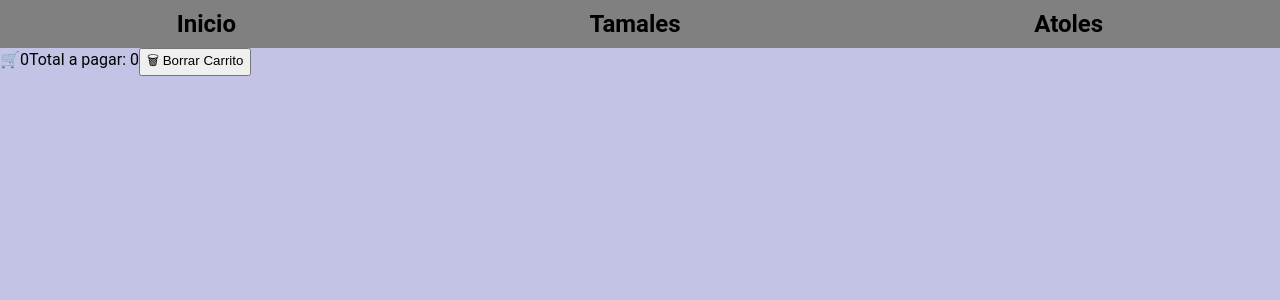
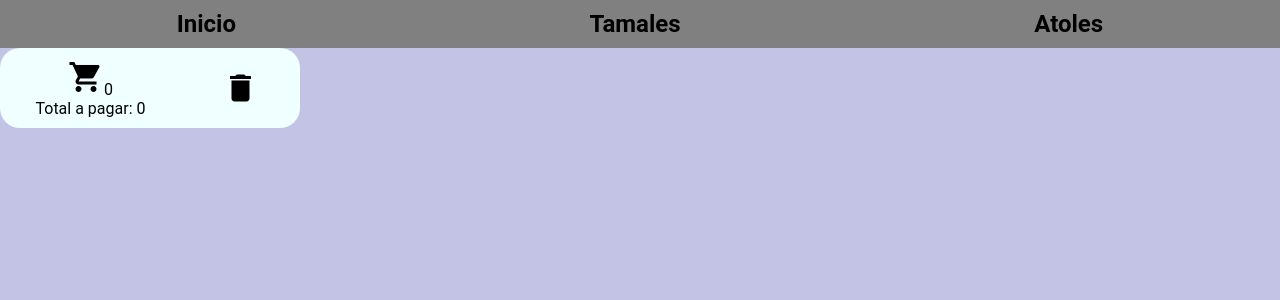
Before and after one commit to IsraeliPS/react-shop, a React (Create React App) app: page /atoles in a window 1280 px wide. Shown: the top 300 px of the page. Built offline with nearby package versions, Linux system fonts and the light colour scheme; no server answers.

Commit message:
terminado carrito de atoles

```diff
--- a/public/index.html
+++ b/public/index.html
@@ -3,6 +3,9 @@
   <head>
     <meta charset="utf-8" />
     <link rel="icon" href="%PUBLIC_URL%/favicon.ico" />
+    <link href="https://fonts.googleapis.com/icon?family=Material+Icons"
+      rel="stylesheet">
+
     <meta name="viewport" content="width=device-width, initial-scale=1" />
     <meta name="theme-color" content="#000000" />
     <meta
--- a/src/App.js
+++ b/src/App.js
@@ -60,7 +60,7 @@ function App() {
         <Link to="/tamales">Tamales</Link>
         <Link to="/atoles">Atoles</Link>
       </nav>
-      <ShoppingCar emptyCart={emptyCart} cartItems={cartItems} />
+      <ShoppingCar style={{display:"flex", justifyContent:"rigth"}} emptyCart={emptyCart} cartItems={cartItems} />
       <Routes>
         <Route path="/" element={<Index />} />
         <Route
--- a/src/Components/ShoppingCar/ShoppingCar.jsx
+++ b/src/Components/ShoppingCar/ShoppingCar.jsx
@@ -1,36 +1,28 @@
 import React from "react";
+import styles from "./ShoppingCar.module.scss";
 
-const ShoppingCar = ({emptyCart, cartItems}) => {
-  const cantidad=Object.keys(cartItems).length
-  let total=0
-  for (let val in cartItems){
-    total+=parseInt(cartItems[val].price)
+const ShoppingCar = ({ emptyCart, cartItems }) => {
+  let cantidad = 0;
+  let total = 0;
+  for (let val in cartItems) {
+    total += parseInt(cartItems[val].price);
+    cantidad += cartItems[val].qty;
   }
 
-return (
-    <div >
-      🛒<span>{cantidad}</span><span>Total a pagar: {total}</span>
+  return (
+    <div className={`${styles.ShoppingCar}`}>
+      <div>
+        <span className={`${styles.materialIcons}`}>shopping_cart</span>
+        <span>{cantidad}</span>
+        <div>Total a pagar: {total}</div>
+      </div>
 
-      <button onClick={emptyCart}>🗑 Borrar Carrito</button>
+      <button className={`${styles.button} ${styles.materialIcons}`} onClick={emptyCart}>delete</button>
     </div>
   );
 };
 
 export default ShoppingCar;
-
-
-
-
-
-
-
-
-
-
-
-
-
-
 
 /*
 console.clear();
--- /dev/null
+++ b/src/Components/ShoppingCar/ShoppingCar.module.scss
@@ -0,0 +1,51 @@
+.ShoppingCar {
+  display: flex;
+  flex-direction: row;
+  justify-content: space-around;
+  text-align: center;
+  align-items: center;
+  border-radius: 20px;
+  background-color: azure;
+  z-index: 2;
+  width: 300px;
+  height: 80px;
+}
+
+.button {
+  border: none;
+  background: none;
+  color: inherit;
+  border: none;
+  cursor: pointer;
+  outline: inherit;
+  &:hover{
+    color: rgba(0, 0, 0, 0.54);
+
+  }
+}
+
+.materialIcons {
+  font-family: "Material Icons";
+  font-weight: normal;
+  z-index: 10;
+  font-style: normal;
+  font-size: 36px; /* Preferred icon size */
+  display: inline-block;
+  // line-height: 1;
+  text-transform: none;
+  letter-spacing: normal;
+  word-wrap: normal;
+  white-space: nowrap;
+  direction: ltr;
+
+  /* Support for all WebKit browsers. */
+  -webkit-font-smoothing: antialiased;
+  /* Support for Safari and Chrome. */
+  text-rendering: optimizeLegibility;
+
+  /* Support for Firefox. */
+  -moz-osx-font-smoothing: grayscale;
+
+  /* Support for IE. */
+  font-feature-settings: "liga";
+}
--- a/src/Components/atole/atoles.jsx
+++ b/src/Components/atole/atoles.jsx
@@ -4,7 +4,7 @@ import Card from "./CardAtole/CardAtole";
 
 const AtolesData = "https://api-cafe-tamales.herokuapp.com/api/atoles";
 
-const AtoleIndex = (addToCart, cartItems, removeFromCart) => {
+const AtoleIndex = ({addToCart, cartItems, removeFromCart}) => {
   const [atole, setAtole] = useState([]);
   const [loading, setLoading] = useState(true);
   const [error, setError] = useState(false);
@@ -46,7 +46,7 @@ const AtoleIndex = (addToCart, cartItems, removeFromCart) => {
 
           const cantidad = cartItems[_id] ? cartItems[_id].qty : 0;
 
-          const onAddToCart = () => addToCart({ id: _id, price,img });
+          const onAddToCart = () => addToCart({ id: _id, price ,img});
           const onRemoveCart = () => removeFromCart({ id: _id, price });
 
           return (
```
